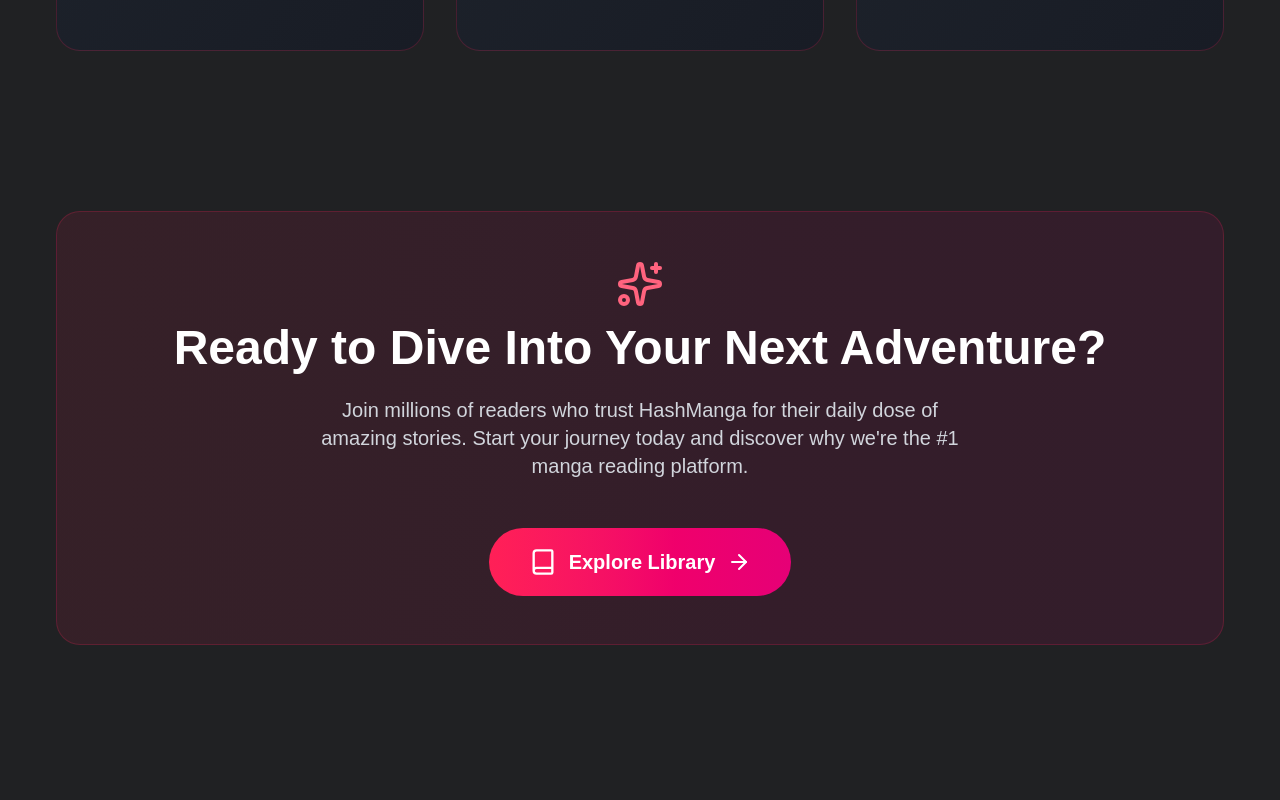
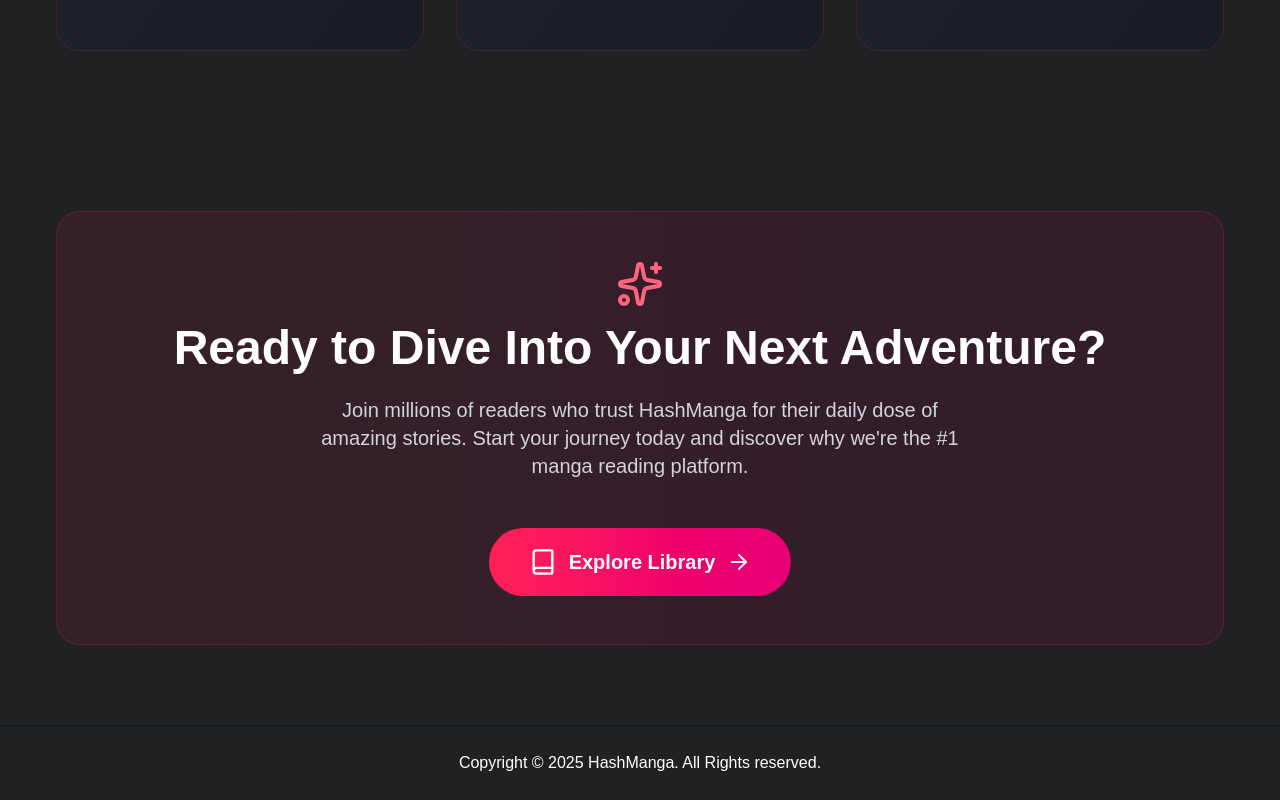
Before and after one commit to haashirnawaz9/HashManga, a React (Vite) app in the folder client/my-app/: page / in a window 1280 px wide. Shown: the part 2350-3150 px from the top of the page. Before the commit the page ends 3107 px from the top, so only its background shows below. Built offline with nearby package versions, Linux system fonts and the light colour scheme.

Commit message:
Update project with latest changes

```diff
--- a/client/my-app/src/App.jsx
+++ b/client/my-app/src/App.jsx
@@ -23,7 +23,7 @@
       }/>
       </Routes>
 
-      <ToastContainer autoClose={1200} position='top-center'/>
+    <ToastContainer autoClose={1200} position='top-center'/>
     </BrowserRouter>
   )
 }
--- /dev/null
+++ b/client/my-app/src/components/Footer.jsx
@@ -0,0 +1,16 @@
+const Footer = () => {
+    return (
+      <footer className="mt-auto bottom-0 h-10">
+        {/* Full-bleed bar that ignores parent max-width/padding */}
+        <div className="relative left-1/2 right-1/2 -ml-[50vw] -mr-[50vw] w-screen
+                        border-t border-gray-900">
+          {/* Centered content area */}
+          <div className="max-w-7xl mx-auto p-6 text-center justify-center">
+            <h1 className="">Copyright © 2025 HashManga. All Rights reserved.</h1>
+          </div>
+        </div>
+      </footer>
+    )
+  }
+
+  export default Footer
--- a/client/my-app/src/pages/home.jsx
+++ b/client/my-app/src/pages/home.jsx
@@ -1,6 +1,7 @@
 import React, { useEffect } from 'react';
 import { Book, Search, Bookmark, ArrowRight, Users, Smartphone, Download, Eye, Sparkles } from 'lucide-react';
 import { useNavigate } from 'react-router-dom';
+import Footer from '../components/Footer';
 
 const Home = () => {
   const navigate = useNavigate();
@@ -221,6 +222,8 @@
           </div>
         </div>
       </section>
+
+      <Footer />
     </div>
   );
 }
--- a/client/my-app/src/pages/protect.jsx
+++ b/client/my-app/src/pages/protect.jsx
@@ -181,6 +181,8 @@
           </div>
         )}
       </main>
+
+      <Footer />
     </div>
   );
 };
```
